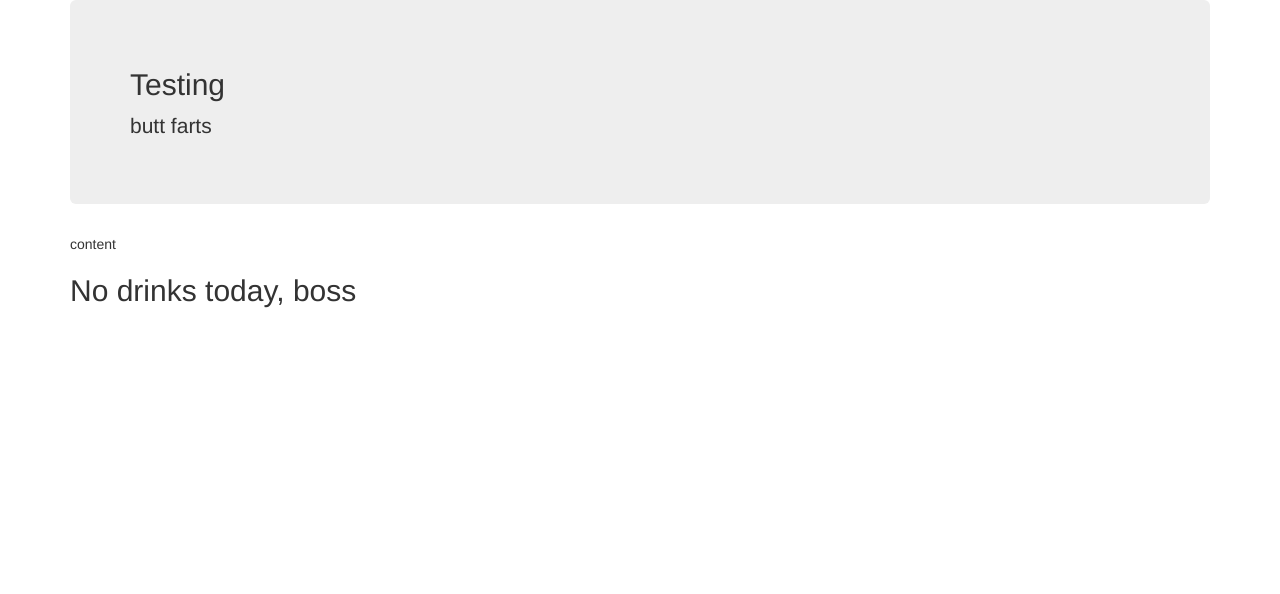
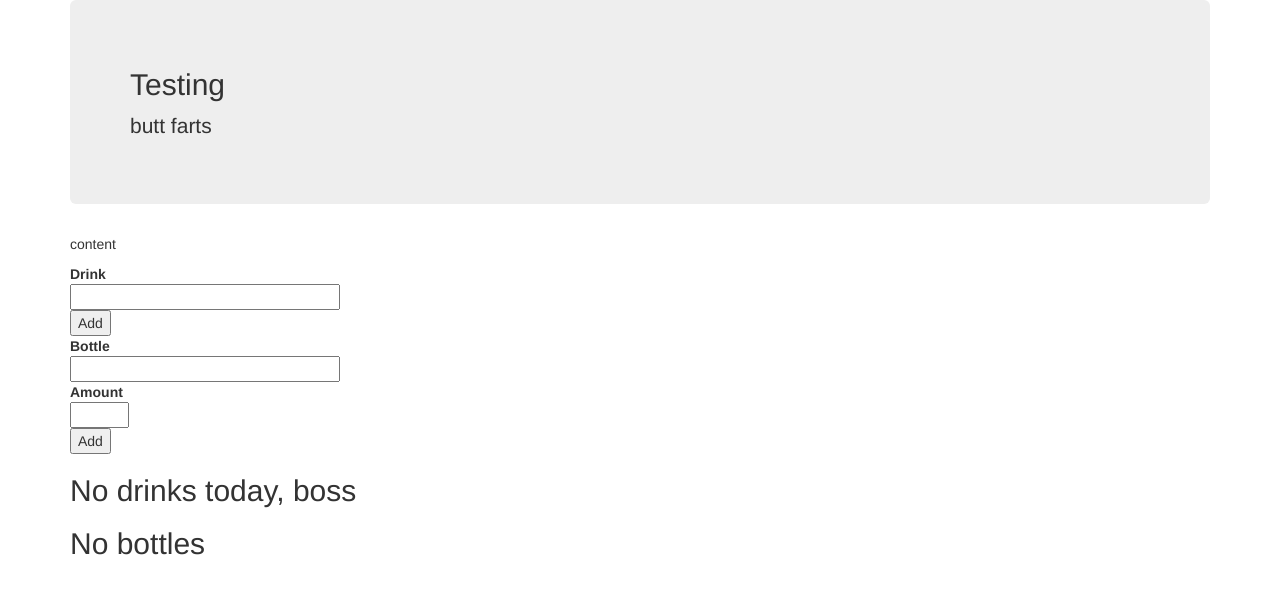
Before and after one commit to chuckhousley/DrinkMachine, a Flask app: template server/templates/main.html in a window 1280 px wide. Shown: the top 594 px of the page. Run offline with Flask 2, Linux system fonts and the light colour scheme; the template is opened without the code that fills it, so the values that code supplies are empty; parts of the project's set-up code (start-up, migrations or seed data) failed here and were passed over; some libraries are stand-ins or nearby versions.

Commit message:
adding bottles to db, every little bit helps

```diff
--- a/server/static/style.css
+++ b/server/static/style.css
@@ -1,3 +1,4 @@
 body { font-family: sans-serif; background: #eee }
 
 .drinks { list-style: none; margin: 0; padding: 0 }
+.bottles { list-style: none; margin: 0; padding: 0 }
--- a/server/templates/main.html
+++ b/server/templates/main.html
@@ -8,11 +8,33 @@
 
 {% block content %}
 <p>content</p>
+<form action="{{ url_for('add_drink') }}" method="post">
+    <dl>
+        <dt>Drink
+        <dd><input type="text" size="30" name="drink_name">
+        <dd><input type="submit" value="Add">
+</form>
+<form action="{{ url_for('add_bottle') }}" method="post">
+    <dl>
+        <dt>Bottle
+        <dd><input type="text" size="30" name="bottle">
+        <dt>Amount
+        <dd><input type="text" size="4" name="amount">
+        <dd><input type="submit" value="Add">
+</form>
 <ul class="drinks">
     {% for drink in drinks %}
     <li><h2>{{ drink.name }}</h2>{{ drink.num }}</li>
     {% else %}
-    <li><h2> No drinks today, boss </li></h2>
+    <li><h2>No drinks today, boss</li></h2>
+    {% endfor %}
+</ul>
+
+<ul class="bottles">
+    {% for bottle in bottles %}
+    <li><h2>{{ bottle.name }}</h2>{{ bottle.amount }}</li>
+    {% else %}
+    <li><h2>No bottles</li></h2>
     {% endfor %}
 </ul>
 {% endblock content %}
```
Also changed, not shown: server/model/models.py (+11 -8 lines), server/view/views.py (+46 -6 lines), 1 other file.
